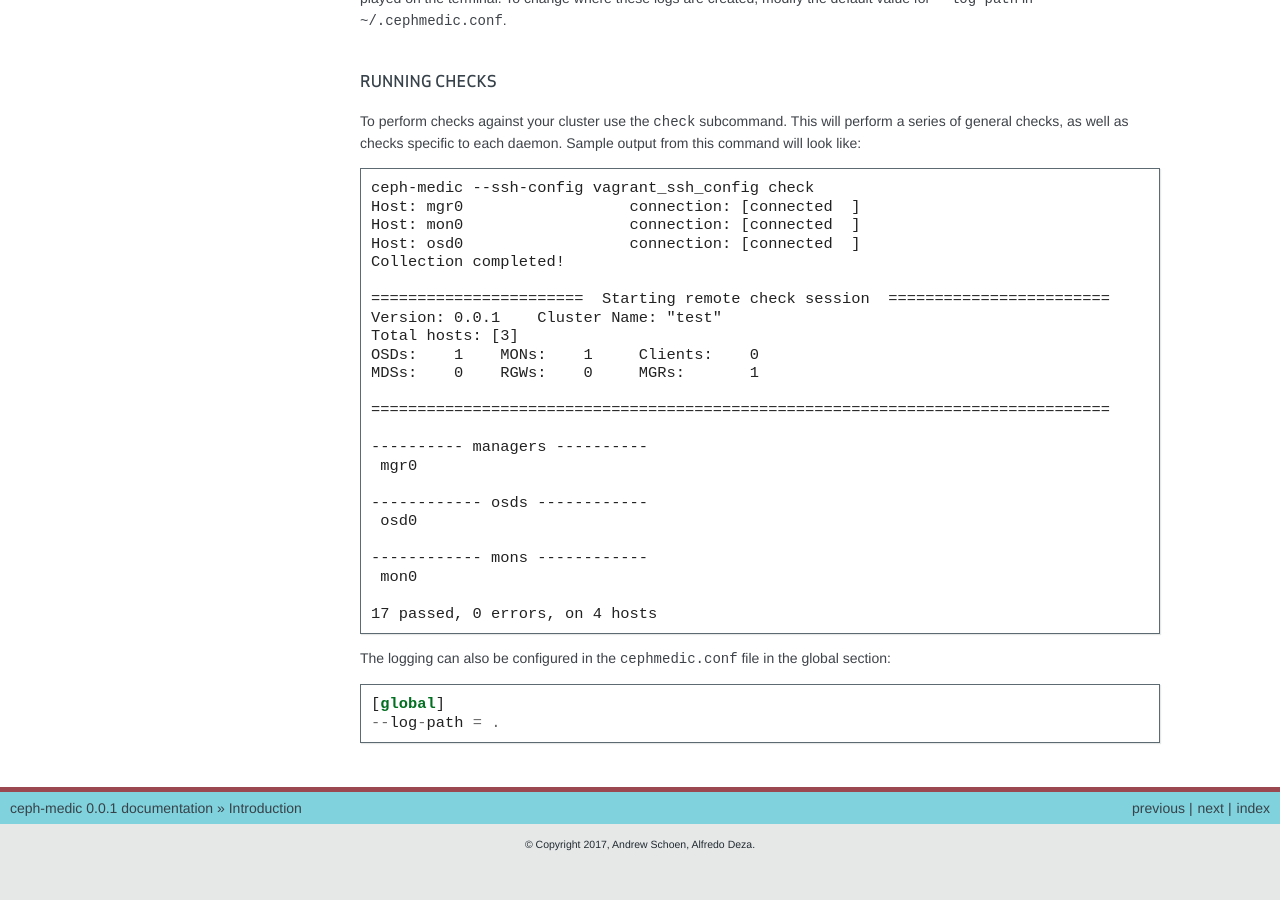
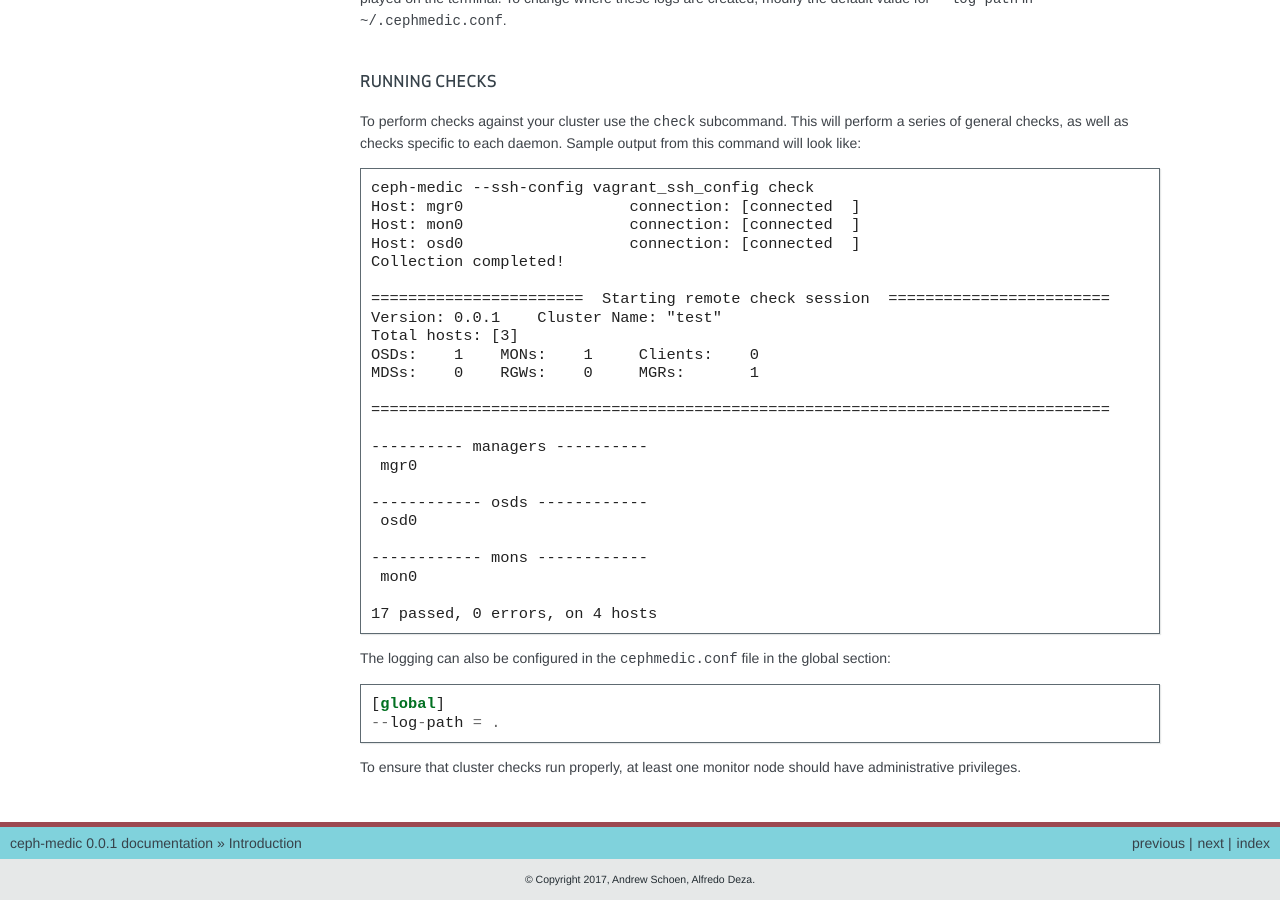
Before and after one commit to ceph/ceph-medic, a Sphinx documentation site: the page built from docs/source/index.rst, in a window 1280 px wide and 900 px high, scrolled down 2212 px. Built offline with Sphinx 7.4.7, drawn with Linux system fonts in a browser that asks for light colours; before the commit the page ends 3077 px from its top, so only the background shows below that.

Commit message:
doc: Explanation that at least one mon node should have admin privileges

```diff
--- a/docs/source/index.rst
+++ b/docs/source/index.rst
@@ -164,3 +164,5 @@ section::
 
     [global]
     --log-path = .
+
+To ensure that cluster checks run properly, at least one monitor node should have administrative privileges.
```
